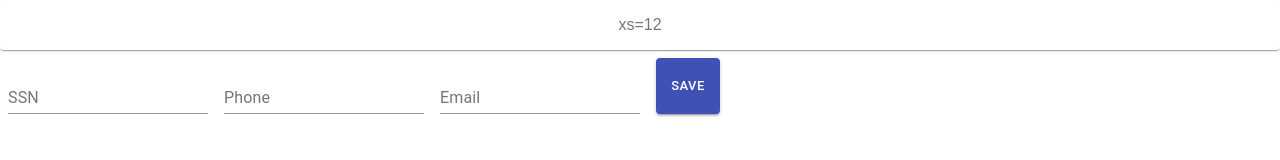
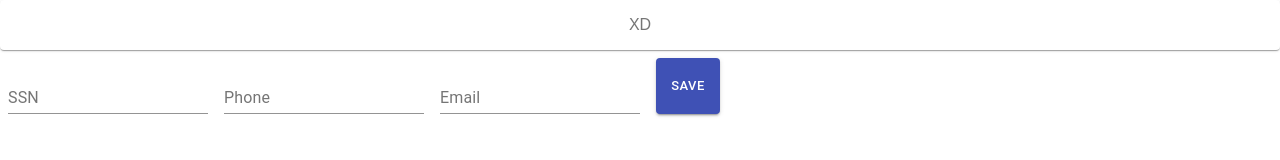
Before and after one commit to MySecondLanguage/reactJS-dyanamic-form-validation, a React (Create React App) app: page / in a window 1280 px wide. Shown: the top 160 px of the page. Built offline with nearby package versions, Linux system fonts and the light colour scheme.

Commit message:
Dispached

```diff
--- a/src/App.js
+++ b/src/App.js
@@ -4,13 +4,12 @@ import Paper from '@material-ui/core/Paper';
 import Grid from '@material-ui/core/Grid';
 import Button from '@material-ui/core/Button';
 import useStyles from '../src/styleMaker'
-// import { connect } from "react-redux";
+import { connect } from "react-redux";
 
 
 
 
 function App(props) {
-
   const classes = useStyles();
   const [values, setValues] = React.useState({
     ssn: '',
@@ -29,14 +28,16 @@ function App(props) {
       phone: values.phone,
       email: values.email
     }
-    console.log(data)
     props.dispatch({type: 'SUBMIT', data})
+    console.log(props.formData)
   }
 
+
   return (
+
     <React.Fragment>
     <Grid item xs={12}>
-      <Paper className={classes.paper}>xs=12</Paper>
+      <Paper className={classes.paper}>XD</Paper>
     </Grid>
 
       <form className={classes.container} noValidate autoComplete="off">
@@ -88,4 +89,6 @@ function App(props) {
   );
 }
 
-export default App;
+const mapStateToProps = (state) => ({ formData: state.formData });
+
+export default connect(mapStateToProps)(App);
--- a/src/reducer.js
+++ b/src/reducer.js
@@ -1,5 +1,6 @@
 var initialState = {
     country: [],
+    formData: {},
   };
 
   var Reducer = (state = initialState, action) => {
@@ -11,10 +12,9 @@ var initialState = {
           country: [...state.country, ...action.response.data],
         }
         case 'SUBMIT':
-          console.log(action)
           return {
             ...state,
-            country: [...state.country, ...action.response.data],
+            formData: action.data,
           }
 
       default:
```
